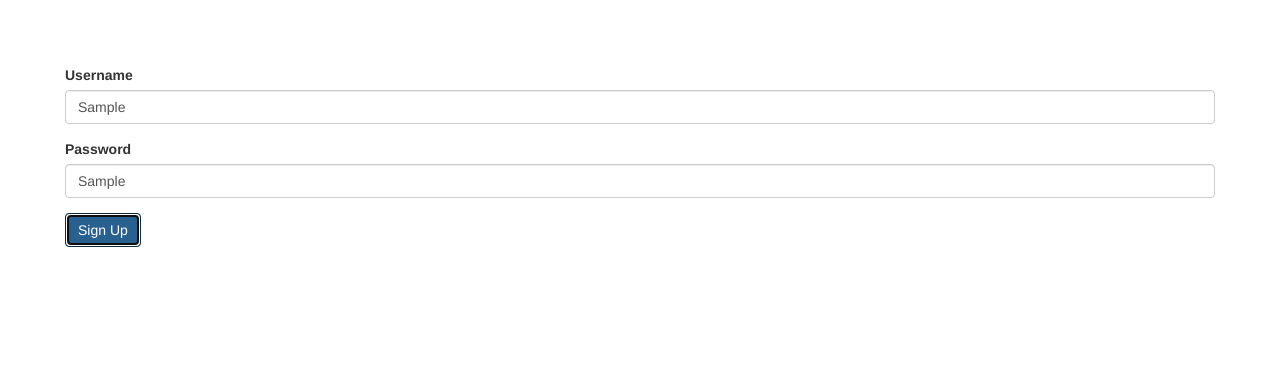
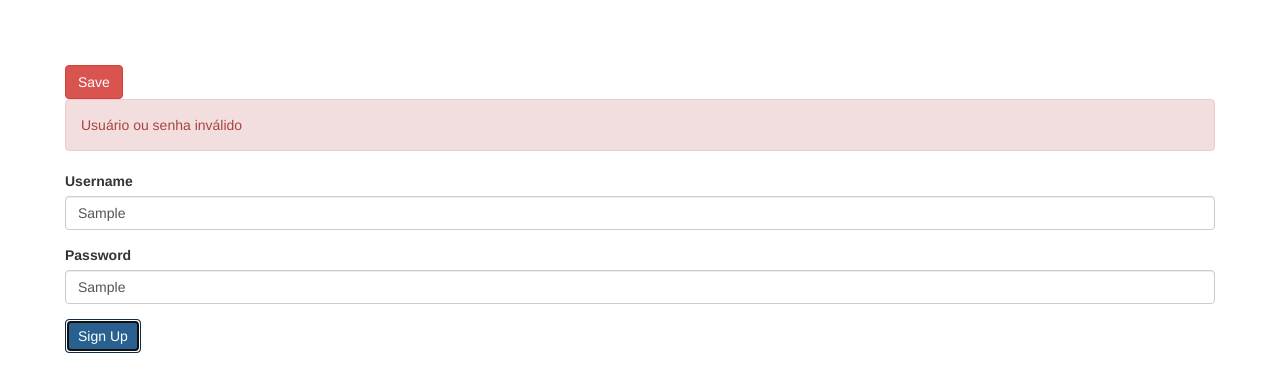
Before and after one commit to fabiogalante/Mosha, an Angular app: page / in a window 1280 px wide. Both pictures are taken after typing "Sample", "Sample" into the empty fields and a click on the button "Sign Up". Shown: the top 392 px of the page. Built offline with nearby package versions, Linux system fonts and the light colour scheme.

Commit message:
Validating the Form Upon Submit

```diff
--- a/src/app/signup-form/signup-form.component.html
+++ b/src/app/signup-form/signup-form.component.html
@@ -1,4 +1,13 @@
-<form [formGroup]="form">
+
+<button class="btn btn-danger" (click)="onSave($event)">Save</button>
+
+
+<form [formGroup]="form" (ngSubmit)="login()">
+
+  <div *ngIf="form.errors" class="alert alert-danger">
+    Usuário ou senha inválido
+  </div>
+
   <div class="form-group">
     <label for="username">Username</label>
     <input
@@ -10,8 +19,10 @@
     <div *ngIf="username.touched && username.invalid" class="alert alert-danger">
       <div *ngIf="username.errors.required">Usarname é obrigatório</div>
       <div *ngIf="username.errors.cannotContainSpace">Usarname não pode ter espaço</div>
-        <div *ngIf="username.errors.minlength">Usarname deve ter no minino {{ username.errors.minlength.requiredLength }} caracteres</div>
-        <div *ngIf="username.errors.shouldBeUnique"> Nome de usuário já cadastrado, selecione outro. </div>
+      <div *ngIf="username.errors.minlength">Usarname deve ter no minino {{ username.errors.minlength.requiredLength }}
+        caracteres
+      </div>
+      <div *ngIf="username.errors.shouldBeUnique"> Nome de usuário já cadastrado, selecione outro.</div>
     </div>
   </div>
   <div class="form-group">
--- a/src/app/signup-form/signup-form.component.ts
+++ b/src/app/signup-form/signup-form.component.ts
@@ -28,4 +28,20 @@ export class SignupFormComponent {
   get password() {
     return this.form.get('password');
   }
+
+  login() {
+    this.form.setErrors({
+      invalidLogin: true
+    });
+  }
+
+  onSave($event) {
+
+    let teste = 10;
+    let teste2 = teste;
+
+    console.log(teste2);
+
+    console.log($event);
+  }
 }
```
Lines whose indentation alone changed are shown as unchanged.
